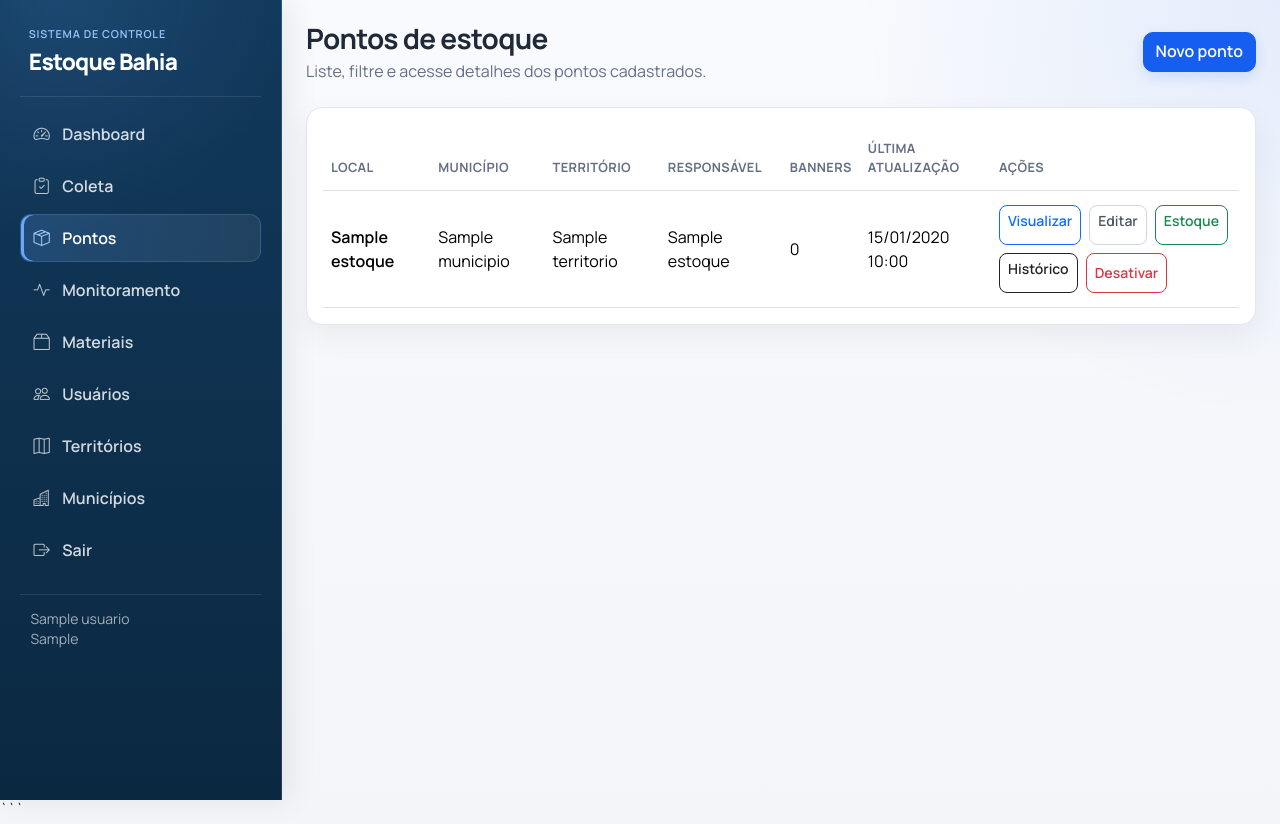
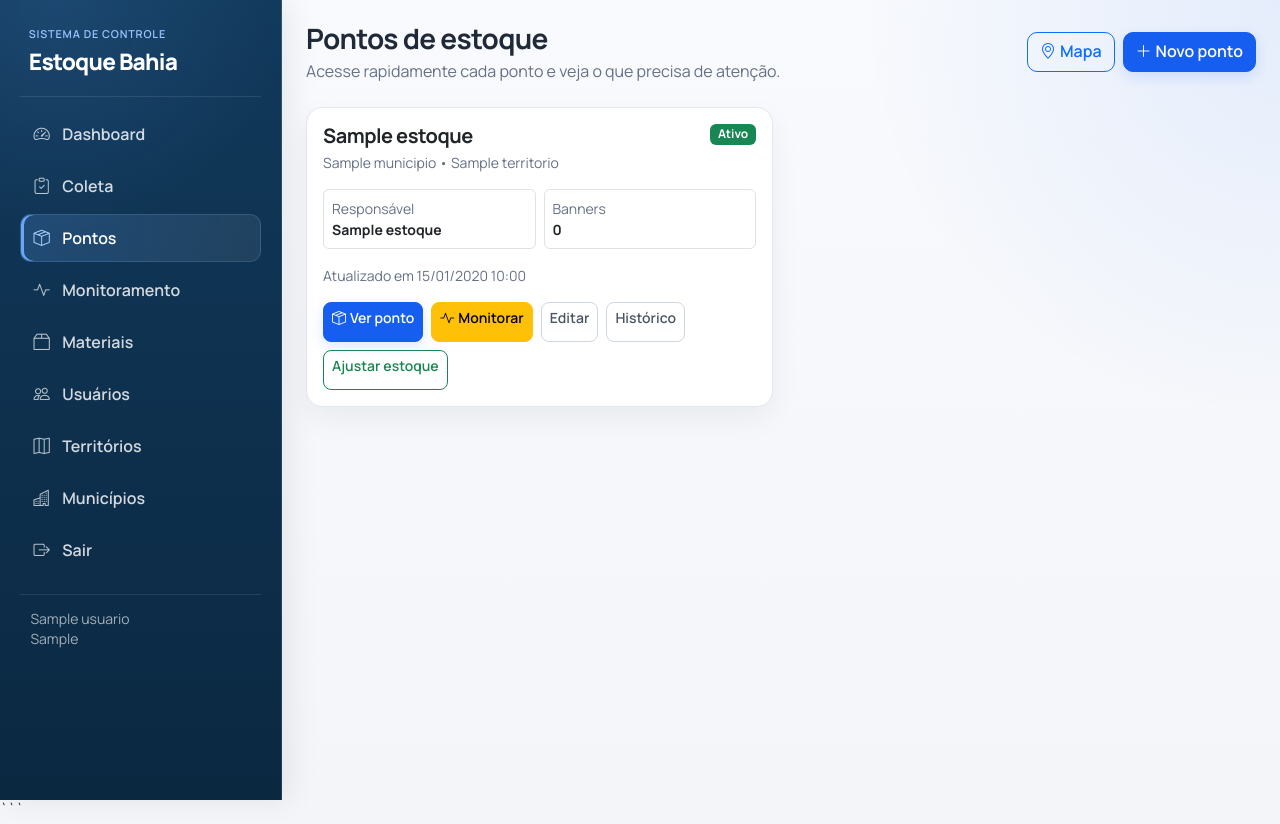
Before and after one commit to devcleristonjr/controle, a Flask app: page /estoques/ in a window 1280 px wide. Run offline with Flask 3, Linux system fonts and the light colour scheme; a user stored in the database is signed in; tables that the repository leaves empty hold one stand-in row (values such as "Sample post"); parts of the project's set-up code (start-up, migrations or seed data) failed here and were passed over; some libraries are stand-ins or nearby versions.

Commit message:
Simplifica pontos e mantém mapa em destaque (#13)
* Recoloca mapa como item principal do menu

* Simplifica tela de pontos em cards de ação rápida

* Simplifica detalhe do ponto e prioriza ações

```diff
--- a/app/templates/base.html
+++ b/app/templates/base.html
@@ -73,6 +73,19 @@
               Dashboard
             </a>
           </li>
+
+          <!-- Mapa -->
+          <li class="nav-item">
+            <a class="nav-link {% if request.endpoint == 'dashboard.mapa' %}active{% endif %}" href="{{ url_for('dashboard.mapa') }}">
+              <i class="bi bi-geo-alt me-2"></i>Mapa
+            </a>
+          </li>
+
+          <!-- Mapa -->
+          <a class="nav-link {% if request.endpoint == 'dashboard.mapa' %}active{% endif %}" href="{{ url_for('dashboard.mapa') }}">
+            <i class="bi bi-geo-alt me-2"></i>Mapa
+          </a>
+
 
           <!-- Coleta -->
           <li class="nav-item">
--- a/app/templates/estoques/index.html
+++ b/app/templates/estoques/index.html
@@ -1,54 +1,69 @@
 {% extends 'base.html' %}
-{% block title %}Estoques | Estoque Bahia{% endblock %}
+{% block title %}Pontos | Estoque Bahia{% endblock %}
 {% block content %}
 <div class="d-flex flex-wrap justify-content-between align-items-center gap-3 mb-4">
   <div>
     <h1 class="h3 fw-bold mb-1">Pontos de estoque</h1>
-    <p class="text-muted mb-0">Liste, filtre e acesse detalhes dos pontos cadastrados.</p>
+    <p class="text-muted mb-0">Acesse rapidamente cada ponto e veja o que precisa de atenção.</p>
   </div>
   <div class="d-flex gap-2 flex-wrap">
-    {% if current_user.is_admin %}<a href="{{ url_for('estoques.legacy_audit') }}" class="btn btn-outline-info">Auditar legado</a><a href="{{ url_for('estoques.legacy_migration') }}" class="btn btn-outline-warning">Migrar legado</a>{% endif %}
-    <a href="{{ url_for('estoques.create') }}" class="btn btn-primary">Novo ponto</a>
+    <a href="{{ url_for('dashboard.mapa') }}" class="btn btn-outline-primary"><i class="bi bi-geo-alt me-1"></i>Mapa</a>
+    <a href="{{ url_for('estoques.create') }}" class="btn btn-primary"><i class="bi bi-plus-lg me-1"></i>Novo ponto</a>
   </div>
 </div>
 
-<div class="card card-soft">
-  <div class="card-body table-responsive">
-    <table class="table align-middle mb-0">
-      <thead>
-        <tr><th>Local</th><th>Município</th><th>Território</th><th>Responsável</th><th>Banners</th><th>Última atualização</th><th>Ações</th></tr>
-      </thead>
-      <tbody>
+{% if current_user.is_admin %}
+<details class="card card-soft mb-3">
+  <summary class="card-body fw-semibold" style="cursor:pointer;">Ferramentas administrativas</summary>
+  <div class="card-body pt-0 d-flex gap-2 flex-wrap">
+    <a href="{{ url_for('estoques.legacy_audit') }}" class="btn btn-outline-info">Auditar legado</a>
+    <a href="{{ url_for('estoques.legacy_migration') }}" class="btn btn-outline-warning">Migrar legado</a>
+  </div>
+</details>
+{% endif %}
+
+<div class="row g-3">
 {% for ponto in pontos %}
-          <tr>
-            <td class="fw-semibold">{{ ponto.nome }}</td>
-            <td>{{ ponto.municipio.nome }}</td>
-            <td>{{ ponto.municipio.territorio.nome }}</td>
-            <td>{{ ponto.responsavel_nome or '-' }}</td>
-            <td>{{ '%.0f'|format(banner_totals.get(ponto.id, 0)) }}</td>
-            <td>{{ ponto.updated_at|datahora_bahia('%d/%m/%Y %H:%M') }}</td>
-            <td class="d-flex gap-2 flex-wrap">
-              <a class="btn btn-sm btn-outline-primary" href="{{ url_for('estoques.detail', ponto_id=ponto.id) }}">Visualizar</a>
+  <div class="col-12 col-xl-6">
+    <div class="card card-soft h-100">
+      <div class="card-body">
+        <div class="d-flex justify-content-between align-items-start gap-3 mb-3">
+          <div>
+            <h2 class="h5 fw-bold mb-1">{{ ponto.nome }}</h2>
+            <div class="text-muted small">{{ ponto.municipio.nome }} • {{ ponto.municipio.territorio.nome }}</div>
+          </div>
+          {% if ponto.ativo %}
+            <span class="badge text-bg-success">Ativo</span>
+          {% else %}
+            <span class="badge text-bg-secondary">Inativo</span>
+          {% endif %}
+        </div>
+
+        <div class="row g-2 small mb-3">
+          <div class="col-6"><div class="border rounded p-2"><span class="text-muted d-block">Responsável</span><strong>{{ ponto.responsavel_nome or '-' }}</strong></div></div>
+          <div class="col-6"><div class="border rounded p-2"><span class="text-muted d-block">Banners</span><strong>{{ '%.0f'|format(banner_totals.get(ponto.id, 0)) }}</strong></div></div>
+        </div>
+
+        <div class="small text-muted mb-3">Atualizado em {{ ponto.updated_at|datahora_bahia('%d/%m/%Y %H:%M') }}</div>
+
+        <div class="d-flex flex-wrap gap-2">
+          <a class="btn btn-sm btn-primary" href="{{ url_for('estoques.detail', ponto_id=ponto.id) }}"><i class="bi bi-box-seam me-1"></i>Ver ponto</a>
+          <a class="btn btn-sm btn-warning" href="{{ url_for('dashboard.monitoramento', responsavel=ponto.responsavel_nome or '') }}"><i class="bi bi-activity me-1"></i>Monitorar</a>
           <a class="btn btn-sm btn-outline-secondary" href="{{ url_for('estoques.edit', ponto_id=ponto.id) }}">Editar</a>
-              <a class="btn btn-sm btn-outline-success" href="{{ url_for('estoques.update_stock_view', ponto_id=ponto.id) }}">Estoque</a>
-              <a class="btn btn-sm btn-outline-dark" href="{{ url_for('estoques.history', ponto_id=ponto.id) }}">Histórico</a>
+          <a class="btn btn-sm btn-outline-secondary" href="{{ url_for('estoques.history', ponto_id=ponto.id) }}">Histórico</a>
+          <a class="btn btn-sm btn-outline-success" href="{{ url_for('estoques.update_stock_view', ponto_id=ponto.id) }}">Ajustar estoque</a>
+          {% if current_user.is_admin %}
           <form method="post" action="{{ url_for('estoques.deactivate', ponto_id=ponto.id) }}" onsubmit="return confirm('Desativar este ponto?');">
             <input type="hidden" name="csrf_token" value="{{ csrf_token() }}">
             <button class="btn btn-sm btn-outline-danger" type="submit">Desativar</button>
           </form>
-              {% if current_user.is_admin %}
-                <form method="post" action="{{ url_for('estoques.delete', ponto_id=ponto.id) }}" onsubmit="return confirm('Excluir este ponto permanentemente? Esta ação também remove histórico, coletas e estoques vinculados.');">
-                  <input type="hidden" name="csrf_token" value="{{ csrf_token() }}">
-                  <button class="btn btn-sm btn-danger" type="submit">Excluir</button>
-                </form>
           {% endif %}
-            </td>
-          </tr>
-        {% else %}
-          <tr><td colspan="7" class="text-muted">Nenhum ponto cadastrado.</td></tr>
-        {% endfor %}
-      </tbody>
-    </table>
         </div>
       </div>
+    </div>
+  </div>
+{% else %}
+  <div class="col-12"><div class="card card-soft"><div class="card-body text-muted">Nenhum ponto cadastrado.</div></div></div>
+{% endfor %}
+</div>
 {% endblock %}
```
Also changed, not shown: app/templates/estoques/detail.html (+12 -10 lines). Lines whose indentation alone changed are shown as unchanged.
